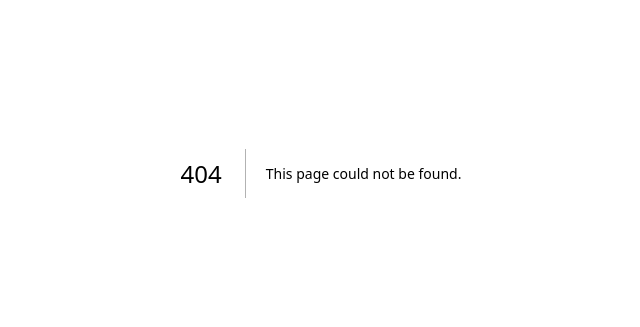
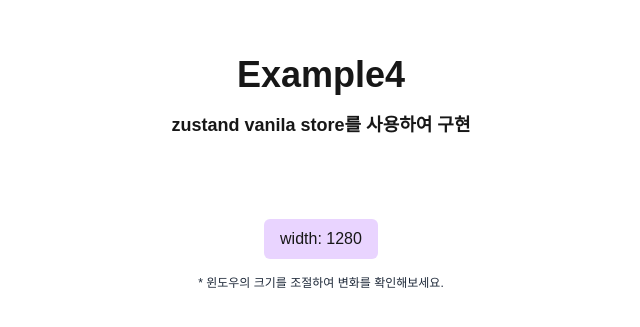
Before and after one commit to entrolEC/external-state-management, a Next.js app: page /example/4 in a window 1280 px wide. Before the commit this address had no page. Shown: the part 227-554 px from the top of the page, without its empty margins (319-959 px from the left). Built offline with nearby package versions, Linux system fonts and the light colour scheme.

Commit message:
feat: Example4 구현

```diff
--- a/package.json
+++ b/package.json
@@ -11,7 +11,8 @@
   "dependencies": {
     "next": "15.3.3",
     "react": "^19.0.0",
-    "react-dom": "^19.0.0"
+    "react-dom": "^19.0.0",
+    "zustand": "^5.0.8"
   },
   "devDependencies": {
     "@eslint/eslintrc": "^3",
--- /dev/null
+++ b/src/app/example/4/page.tsx
@@ -0,0 +1,18 @@
+'use client';
+import { windowStore } from '@/lib/window-width-store';
+import { useStore } from 'zustand/react';
+
+export default function Example3() {
+  const width = useStore(windowStore, (s) => s.width); // selector로 조각만 구독
+
+  return (
+    <div className="grid h-full w-full place-items-center">
+      <div className="flex flex-col items-center">
+        <h1 className="text-4xl font-bold">Example4</h1>
+        <h2 className="mt-4 text-lg font-semibold">zustand vanila store를 사용하여 구현</h2>
+        <div className="mt-20 rounded-md bg-purple-200 px-4 py-2 font-medium">width: {width}</div>
+        <div className="mt-4 text-xs text-gray-800">* 윈도우의 크기를 조절하여 변화를 확인해보세요.</div>
+      </div>
+    </div>
+  );
+}
--- /dev/null
+++ b/src/lib/window-width-store.ts
@@ -0,0 +1,22 @@
+// windowWidthStore.ts
+import { createStore } from 'zustand/vanilla';
+
+export type WindowState = {
+  width: number;
+  setWidth: (w: number) => void;
+};
+
+export const windowStore = createStore<WindowState>()((set) => ({
+  width: typeof window !== 'undefined' ? window.innerWidth : 0,
+  setWidth: (w) => set({ width: w }),
+}));
+
+// 전역 1회 이벤트 구독
+if (typeof window !== 'undefined') {
+  const handler = () => {
+    windowStore.getState().setWidth(window.innerWidth);
+  };
+  handler();
+  window.addEventListener('resize', handler);
+  // 필요 시 정리 함수 보관 후 언마운트 시 해제 로직 추가 가능
+}
```
Also changed, not shown: src/app/prime-ticker/2/page.tsx (added), 1 other file (tests, documents, lock files or other folders).
